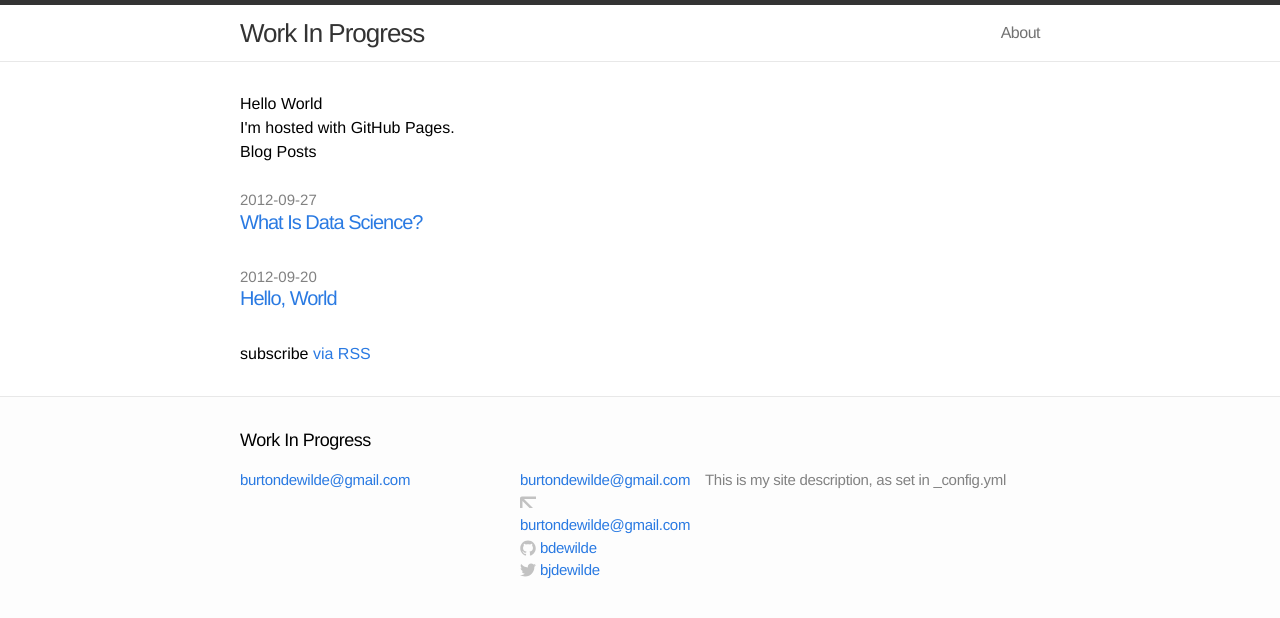
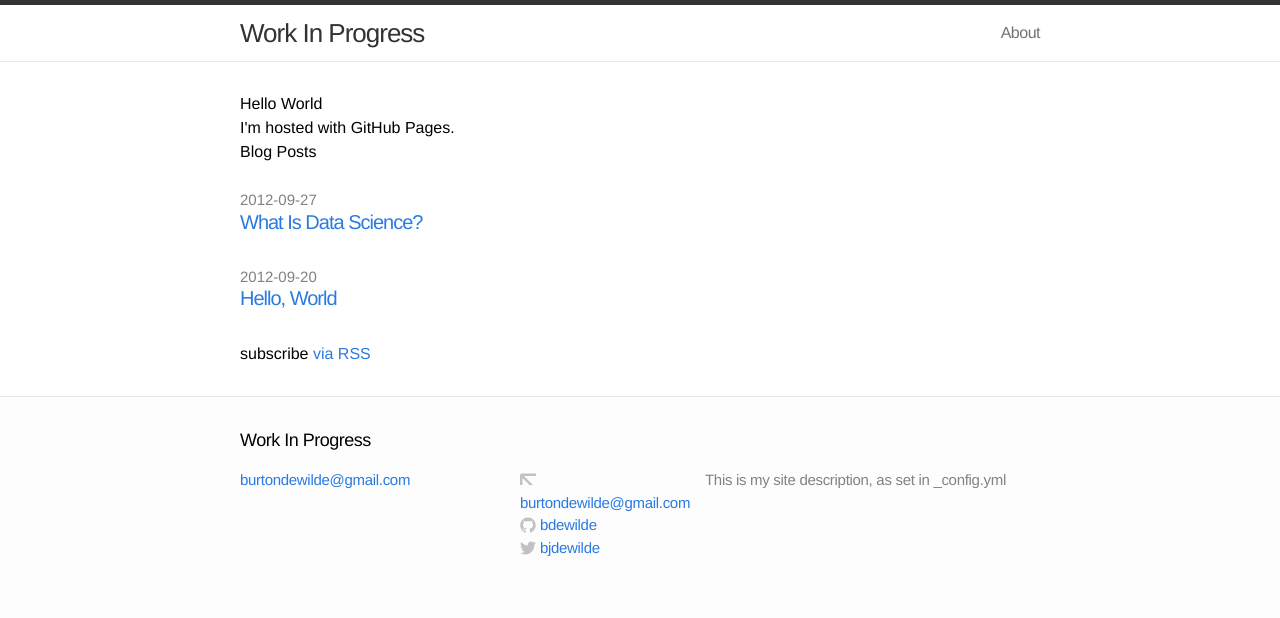
Before and after one commit to bdewilde/bdewilde.github.io, a Jekyll site: the page built from index.html, in a window 1280 px wide. Shown: the top 618 px of the page. Built offline with Jekyll 4.4.1, drawn with Linux system fonts in a browser that asks for light colours.

Commit message:
try try again

```diff
--- a/_includes/footer.html
+++ b/_includes/footer.html
@@ -15,7 +15,7 @@
       <ul>
         {% if site.email %}<li>
 
-          <a href="mailto:{{ site.email }}">{{ site.email }}
+          <a href="mailto:{{ site.email }}"><!--{{ site.email }}-->
             <span class="icon email">
               <svg version="1.1" class="email-icon-svg" xmlns="http://www.w3.org/2000/svg" xmlns:xlink="http://www.w3.org/1999/xlink" x="0px" y="0px"
                  viewBox="0 0 16 16" enable-background="new 0 0 16 16" xml:space="preserve" style="position:relative; width:16px; height:16px">
```
